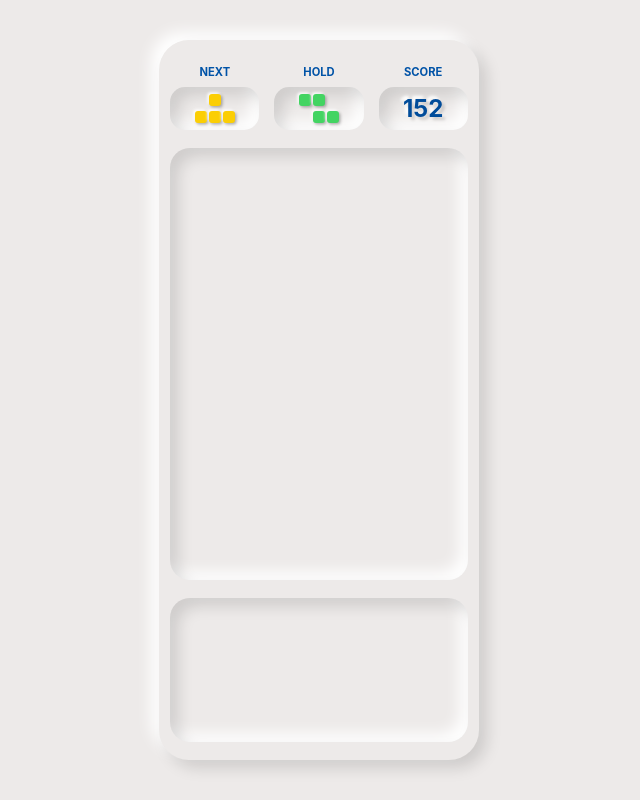
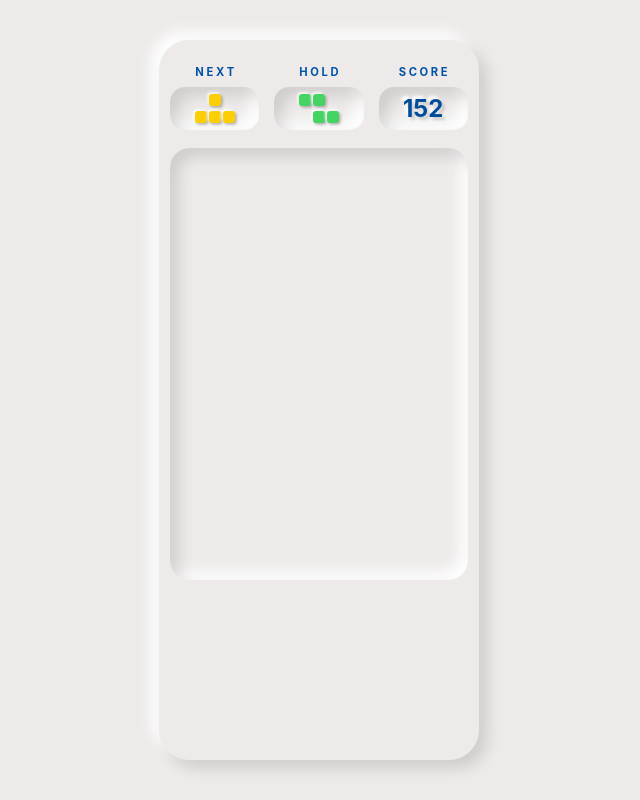
Before and after one commit to curry0622/Tetris-Web-Game, a React (Create React App) app: page / in a window 1280 px wide. Shown: the whole page, without its empty margins (321-961 px from the left). Built offline with nearby package versions, Linux system fonts and the light colour scheme.

Commit message:
feat: text and style minor fix

```diff
--- a/src/game/status/hold.tsx
+++ b/src/game/status/hold.tsx
@@ -22,7 +22,7 @@ const Hold: React.FC = () => {
 
   return (
     <div className={classNames('status-hold')}>
-      <div className={classNames('status-hold-title')}>HOLD</div>
+      <div className={classNames('status-hold-title')}>H O L D</div>
       <div className={classNames('status-hold-blocks-container')}>
         {showBlks}
       </div>
--- a/src/game/status/next.tsx
+++ b/src/game/status/next.tsx
@@ -22,7 +22,7 @@ const Next: React.FC = () => {
 
   return (
     <div className={classNames('status-next')}>
-      <div className={classNames('status-next-title')}>NEXT</div>
+      <div className={classNames('status-next-title')}>N E X T</div>
       <div className={classNames('status-next-blocks-container')}>
         {showBlks}
       </div>
--- a/src/game/status/score.tsx
+++ b/src/game/status/score.tsx
@@ -3,7 +3,7 @@ import classNames from 'classnames';
 
 const Score: React.FC = () => (
   <div className={classNames('status-score')}>
-    <div className={classNames('status-score-title')}>SCORE</div>
+    <div className={classNames('status-score-title')}>S C O R E</div>
     <div className={classNames('status-score-value-container')}>
       <div className={classNames('status-score-value')}>152</div>
     </div>
--- a/src/scss/game/control/index.scss
+++ b/src/scss/game/control/index.scss
@@ -1,8 +1,8 @@
 .control-container {
   width: 93%;
   height: 20%;
-  border-radius: 20px;
-  box-shadow:
-    inset 8px 8px 15px rgba(0, 0, 0, 0.13),
-    inset -8px -8px 15px rgba(255, 255, 255, 1);
+  // border-radius: 20px;
+  // box-shadow:
+  //   inset 8px 8px 15px rgba(0, 0, 0, 0.13),
+  //   inset -8px -8px 15px rgba(255, 255, 255, 1);
 }
--- a/src/scss/game/status/score.scss
+++ b/src/scss/game/status/score.scss
@@ -34,8 +34,6 @@
   color: #004c9a;
   font-size: 1.5rem;
   font-weight: bolder;
-  // background-clip: text;
-  // -webkit-background-clip: text;
   text-shadow:
     3px 3px 3px rgba(0, 0, 0, 0.15),
     -3px -3px 3px rgba(255, 255, 255, 1);
```
